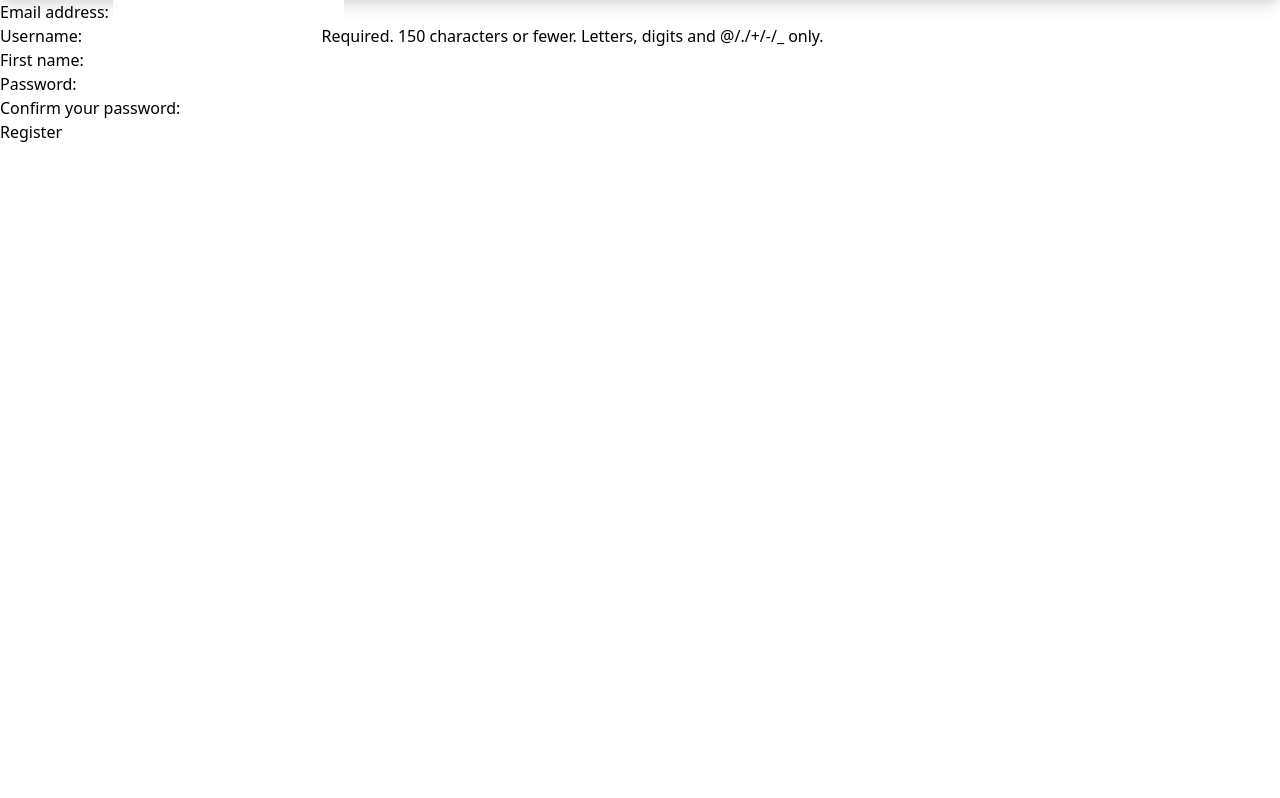
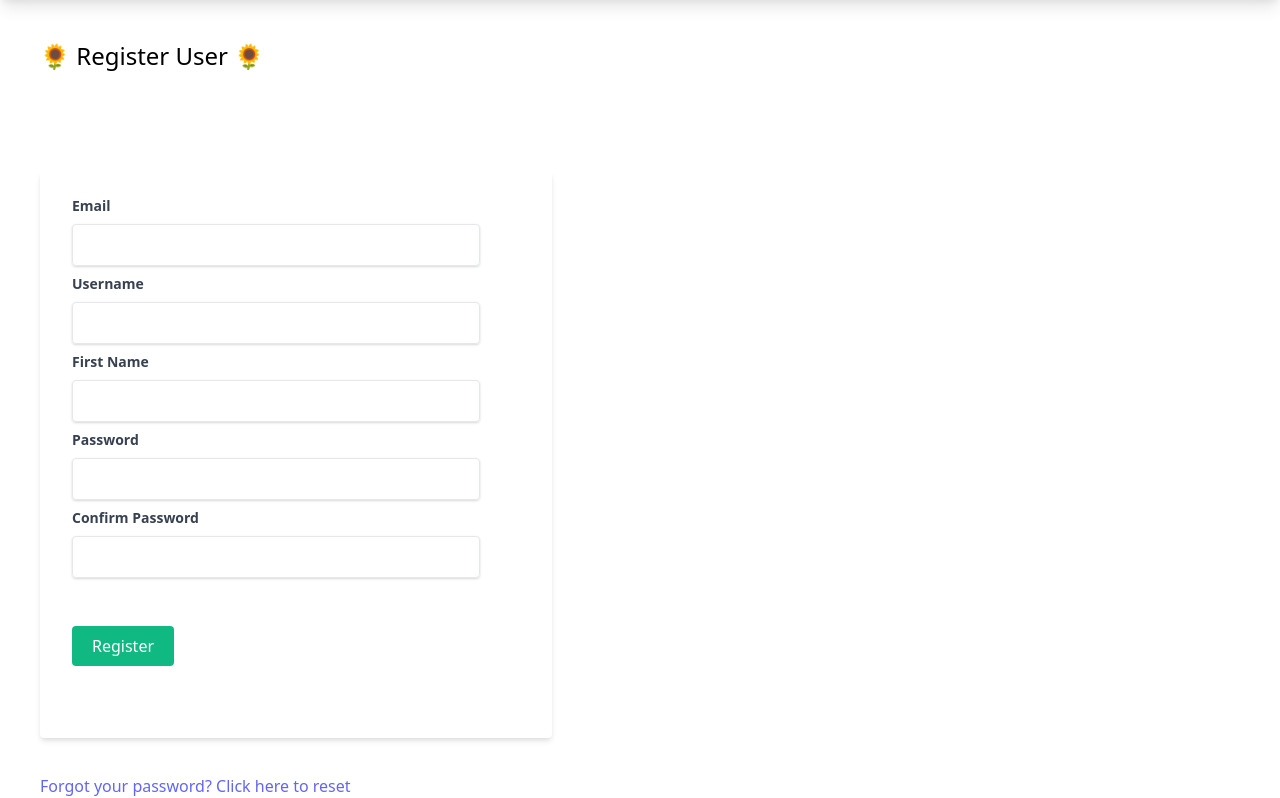
Before and after one commit to torcuata22/social, a Django app: page /users/register/ in a window 1280 px wide. Shown: the part 64-862 px from the top of the page. Before the commit the page ends 206 px from the top, so only its background shows below. Run offline with Django 4.2, Linux system fonts and the light colour scheme; style sheets or scripts are compiled from the project's sources.

Commit message:
registration form done

```diff
--- a/socialproject/users/templates/users/register.html
+++ b/socialproject/users/templates/users/register.html
@@ -1,9 +1,37 @@
-{% extends 'users/base.html' %}
+{% extends "users/base.html" %}
+{% block body %}
+<h1 class="text-2xl m-10">🌻 Register User 🌻</h1>
+<div class="container py-5">
+    <form method="POST" class="bg-white shadow-md m-10 w-2/5 rounded px-8 pt-6 pb-8 mb-4">
+        {% csrf_token %}
+        <div class="mb-2">
+            <label class="block text-gray-700 text-sm font-bold mb-2" for="">Email</label>
+            <div class="shadow text-gray-700 appearance-none border rounded py-2 px-3 mr-10">{{ user_form.email }}</div>
+        </div>
+        <div class="mb-2">
+            <label class="block text-gray-700 text-sm font-bold mb-2" for="">Username</label>
+            <div class="shadow text-gray-700 appearance-none border rounded py-2 px-3 mr-10">{{ user_form.username }}</div>
+        </div>
+        <div class="mb-2">
+            <label class="block text-gray-700 text-sm font-bold mb-2" for="">First Name</label>
+            <div class="shadow text-gray-700 appearance-none border rounded py-2 px-3 mr-10">{{ user_form.first_name }}</div>
+        </div>
+        <div class="mb-2">
+            <label class="block text-gray-700 text-sm font-bold mb-2" for="">Password</label>
+            <div class="shadow text-gray-700 appearance-none border rounded py-2 px-3 mr-10">{{ user_form.password }}</div>
+        </div>
+        <div class="mb-2">
+            <label class="block text-gray-700 text-sm font-bold mb-2" for="">Confirm Password</label>
+            <div class="shadow text-gray-700 appearance-none border rounded py-2 px-3 mr-10">{{ user_form.password2 }}</div>
+        </div>
+       <button class="text-white bg-green-500 px-5 py-2 my-10 rounded" type="submit">Register</button>
 
-{% block body %}
-<form method="POST">
-    {% csrf_token %}
-    {{user_form.as_p}}
-    <button type="submit">Register</button>
-</form>
+    </form>
+</div>
+<p class="px-10 py=10"><a class="text-indigo-500" href="{% url 'password_reset' %}">Forgot your password? Click here to reset</a></p>
+
+
+
+
+
 {% endblock %}
```
